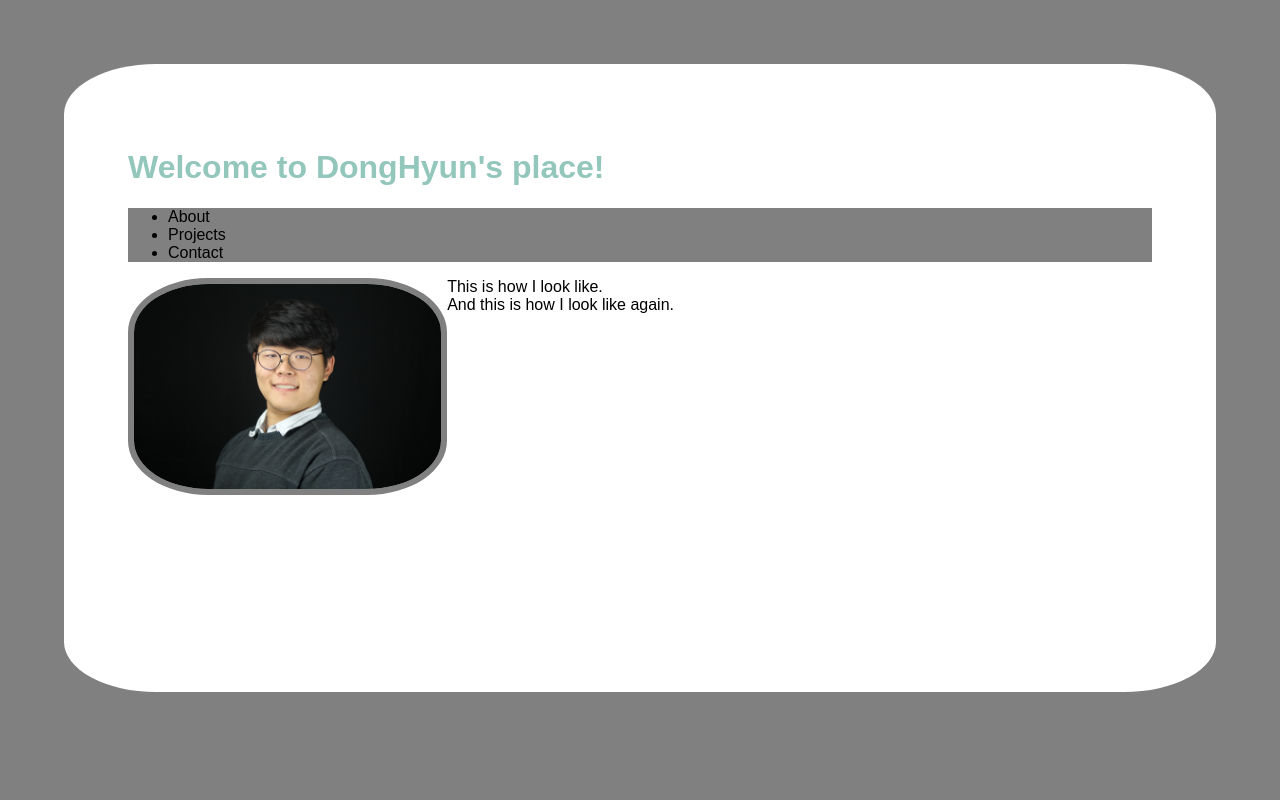
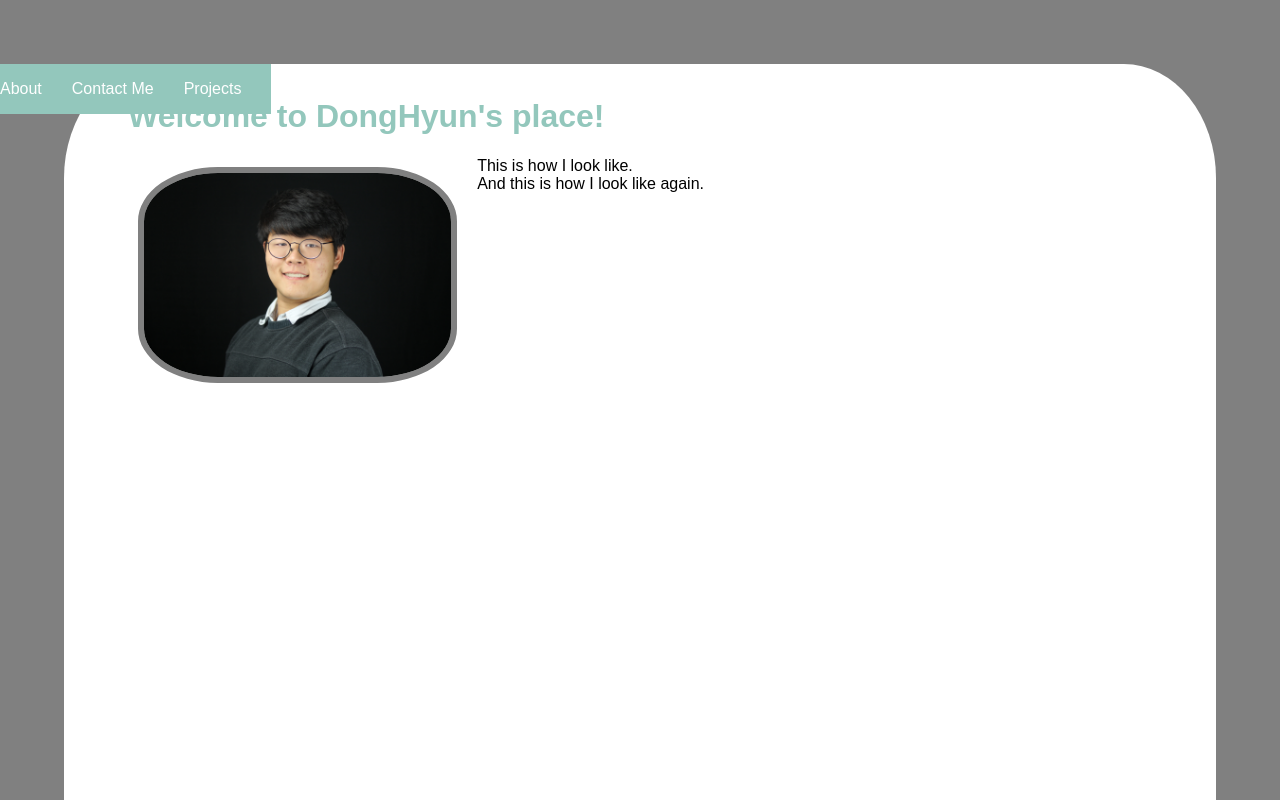
Before and after one commit to dongkun0904/donghyunlee, a plain HTML site: page index.html in a window 1280 px wide. Shown: the top 800 px of the page. Drawn offline with Linux system fonts and the light colour scheme.

Commit message:
Make nav staionary

```diff
--- a/css/styles.css
+++ b/css/styles.css
@@ -1,19 +1,23 @@
-html, nav {
+html {
     font-family: Arial, Helvetica, sans-serif;
     background-color: #808080;
 }
 
+body {
+    padding: 0;
+    margin: 0;
+}
+
 h1 {
     color: #93c7bc;
-    //color: #98fb98;
 }
 
-body {
+div#container {
     background-color: #ffffff;
     margin: 5%;
-    padding: 5%;
+    padding: 1% 5% 1% 5%;
     border-radius: 8%;
-    height: 500px;
+    min-height: 1400px;
 }
 
 #headshot {
@@ -21,4 +25,41 @@ body {
     border: #808080 solid 6px;
     width: 30%;
     float: left;
+    margin: 10px 20px 10px 10px;
 }
+
+nav {
+    background-color: #ffffff;
+    position: fixed;
+}
+
+nav ul#navi {
+    list-style-type: none;
+    margin: 0;
+    padding: 0;
+    overflow: hidden;
+    background-color: #93c7bc;
+
+    /*border-radius: 10%;
+    padding-left: 50px;*/
+}
+
+nav li {
+    float: right;
+}
+
+nav a {
+    display: block;
+    color: #ffffff;
+    text-align: center;
+    padding: 16px 30px 16px 0px;
+    text-decoration: none;
+    transition: background-color 1s;
+    -webkit-transition: background-color 1s;
+    -moz-transition: background-color 1s;
+    -o-transition: background-color 1s;
+}
+
+nav a:hover {
+    background-color: #a0a0a0
+}
--- a/index.html
+++ b/index.html
@@ -8,20 +8,32 @@
 </head>
 
 <body>
-    <h1>Welcome to DongHyun's place!</h1>
     <nav>
-        <ul>
-            <li>About</li>
-            <li>Projects</li>
-            <li>Contact</li>
+        <ul id="navi">
+            <li>
+                <a href="#">Projects</a>
+            </li>
+            <li>
+                <a href="#">Contact Me</a>
+            </li>
+            <li>
+                <a href="#">About</a>
+            </li>
+
+
         </ul>
     </nav>
+
+    <div id="container">
+        <h1>Welcome to DongHyun's place!</h1>
+
         <article>
             <p>
                 <img id="headshot" src="assets/img/headshot.jpg" alt="headshot"> This is how I look like.
                 <br> And this is how I look like again.
             </p>
         </article>
+    </div>
 </body>
 
 </html>
```
Lines whose indentation alone changed are shown as unchanged.
